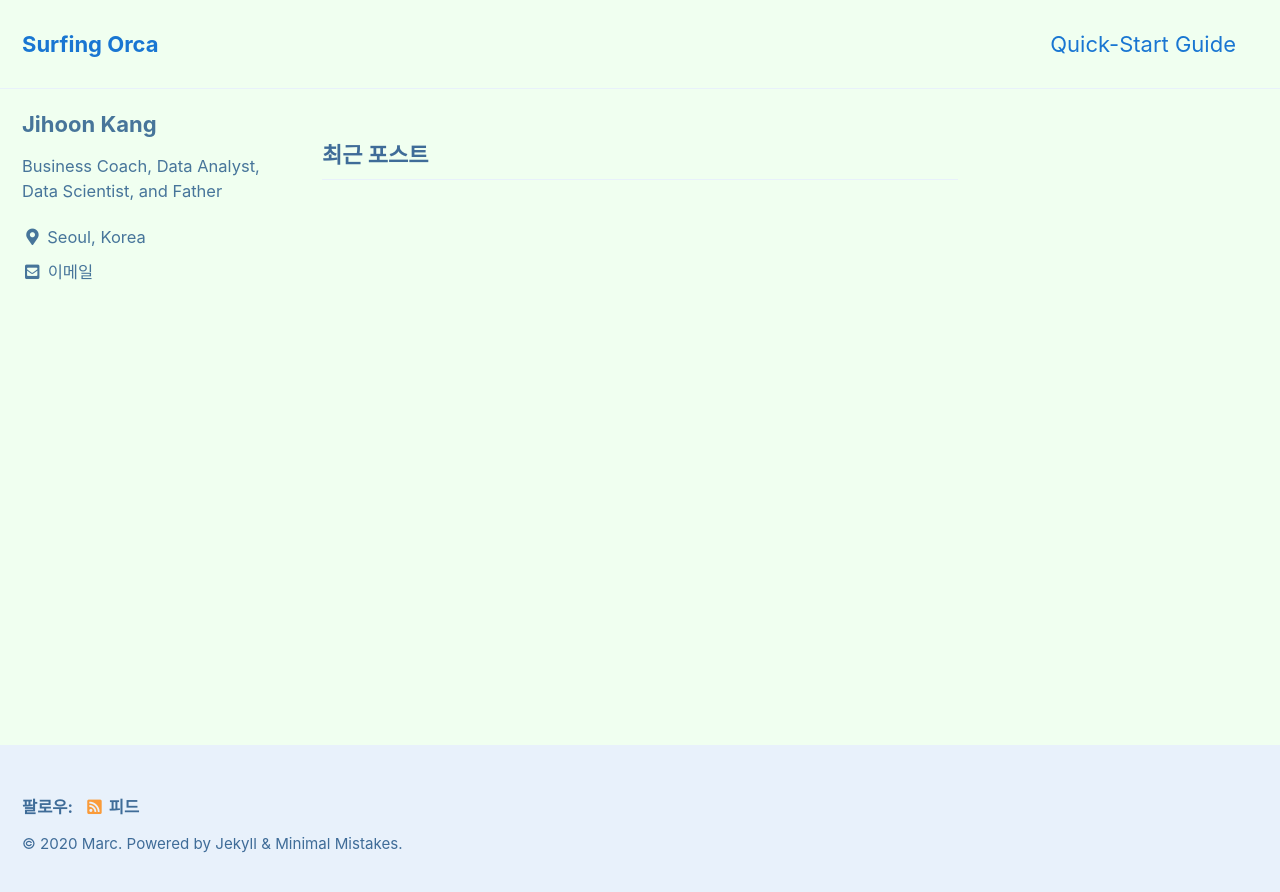
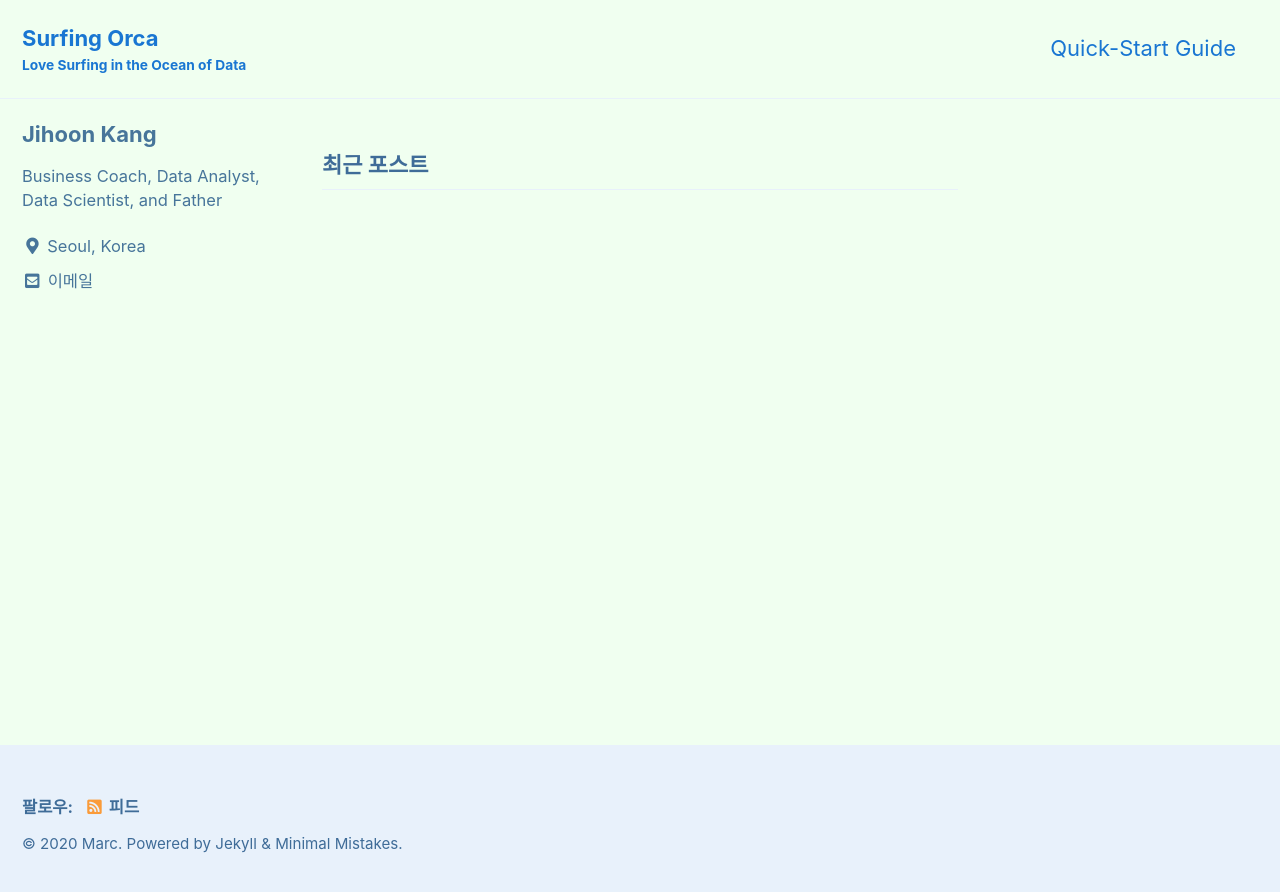
Before and after one commit to SurfingOrca/SurfingOrca.github.io, a Jekyll site: the page built from index.html, in a window 1280 px wide. Shown: the top 892 px of the page. Built offline with Jekyll 4.4.1, drawn with Linux system fonts in a browser that asks for light colours; cached includes are drawn as plain includes; the list of posts is cut into pages by our own code; part of the change alters nothing that is shown.

Commit message:
"Add Subtitle"

```diff
--- a/_config.yml
+++ b/_config.yml
@@ -18,9 +18,9 @@ minimal_mistakes_skin    : "aqua" # "default", "air", "contrast", "dark", "dirt"
 locale                   : "ko-KR"
 title                    : "Surfing Orca"
 title_separator          : "-"
-subtitle                 : # site tagline that appears below site title in masthead
+subtitle                 : "Love Surfing in the Ocean of Data"
 name                     : "Marc"
-description              : "Love Surfing in the Ocean of Data"
+description              :
 url                      : "https://SurfingOrca.github.io"
 baseurl                  : # the subpath of your site, e.g. "/blog"
 repository               : "SurfingOrca/SurfingOrca.github.io"
```
